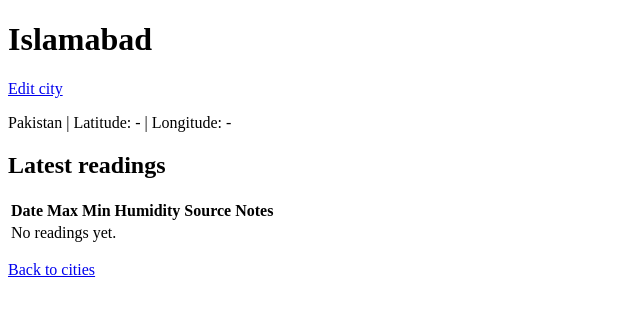
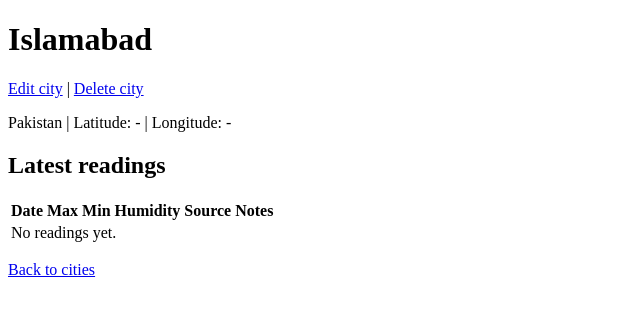
Before and after one commit to salarnaseem0306/weatherlog, a Django app: page /cities/3/ in a window 1280 px wide. Shown: the part 26-342 px from the top of the page, without its empty margins (0-640 px from the left). Run offline with Django 5.2, Linux system fonts and the light colour scheme; data comes from the database, SQL or seed files in the repository; both versions use the stored data as it was after the commit.

Commit message:
Add city delete with confirmation page

```diff
--- a/readings/templates/readings/city_detail.html
+++ b/readings/templates/readings/city_detail.html
@@ -4,7 +4,10 @@
 
 {% block content %}
   <h1>{{ city.name }}</h1>
-<p><a href="{% url 'city_update' city.pk %}">Edit city</a></p>
+  <p>
+    <a href="{% url 'city_update' city.pk %}">Edit city</a>
+    | <a href="{% url 'city_delete' city.pk %}">Delete city</a>
+  </p>
   <p>
     {{ city.country }}
     | Latitude: {{ city.latitude|default:"-" }}
--- a/readings/urls.py
+++ b/readings/urls.py
@@ -7,4 +7,5 @@ urlpatterns = [
     path("cities/new/", views.city_create, name="city_create"),
     path("cities/<int:pk>/", views.city_detail, name="city_detail"),
     path("cities/<int:pk>/edit/", views.city_update, name="city_update"),
+    path("cities/<int:pk>/delete/", views.city_delete, name="city_delete"),
 ]
--- a/readings/views.py
+++ b/readings/views.py
@@ -46,3 +46,14 @@ def city_update(request, pk):
         "readings/city_form.html",
         {"form": form, "title": f"Edit {city.name}"},
     )
+def city_delete(request, pk):
+    city = get_object_or_404(City, pk=pk)
+    if request.method == "POST":
+        city.delete()
+        messages.success(request, "City deleted")
+        return redirect("city_list")
+    return render(
+        request,
+        "readings/city_confirm_delete.html",
+        {"city": city, "reading_count": city.readings.count()},
+    )
```
Also changed, not shown: readings/templates/readings/city_confirm_delete.html (added, +16 -0 lines), db.sqlite3.
